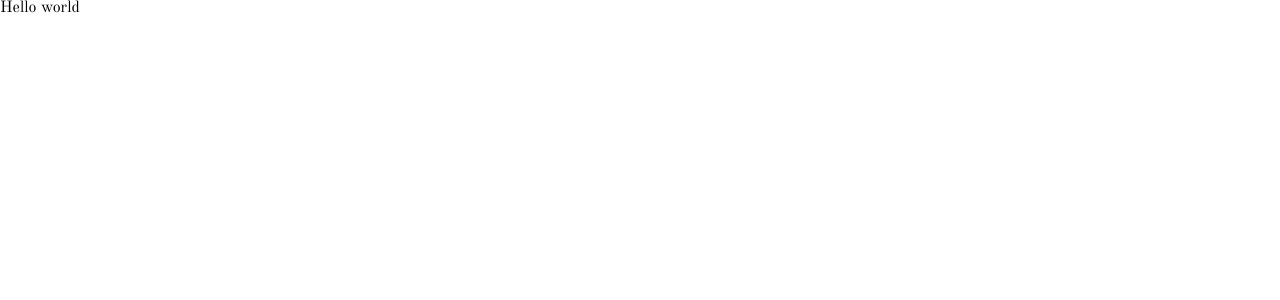
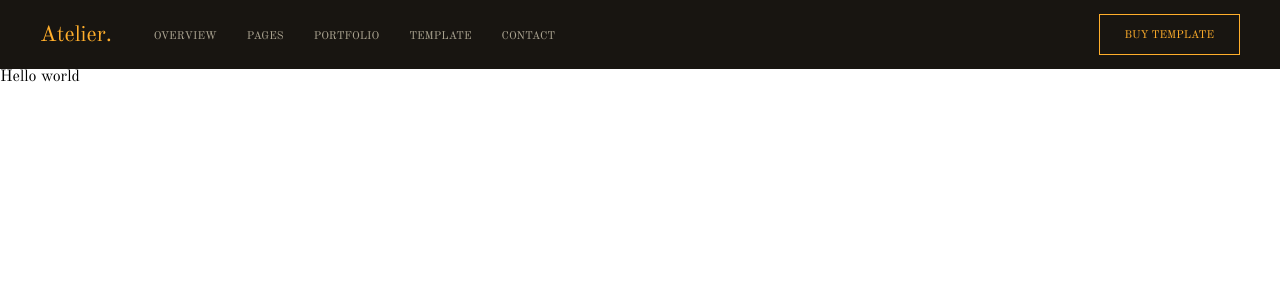
Before and after one commit to Chelovechina/atelier, a React (Vite) app: page / in a window 1280 px wide. Shown: the top 300 px of the page. Built offline with nearby package versions, Linux system fonts and the light colour scheme.

Commit message:
feat: implement header

```diff
--- a/src/App.jsx
+++ b/src/App.jsx
@@ -1,5 +1,12 @@
+import Header from './components/Header/Header';
+
 function App() {
-  return <h1>Hello world</h1>;
+  return (
+    <>
+      <Header />
+      <h1>Hello world</h1>
+    </>
+  );
 }
 
 export default App;
--- /dev/null
+++ b/src/components/Header/Header.jsx
@@ -0,0 +1,28 @@
+import styles from './Header.module.scss';
+import NavItem from './NavItem';
+
+const Header = () => {
+  return (
+    <header className={styles.header}>
+      <div className="container">
+        <nav className={styles.nav}>
+          <a href="#" className={styles.brand}>
+            Atelier.
+          </a>
+          <div className={styles.navWrapper}>
+            <ul className={styles.navList}>
+              <NavItem active text={'overview'} />
+              <NavItem text={'pages'} />
+              <NavItem text={'portfolio'} />
+              <NavItem text={'template'} />
+              <NavItem text={'contact'} />
+            </ul>
+            <a className={styles.btn}>buy template</a>
+          </div>
+        </nav>
+      </div>
+    </header>
+  );
+};
+
+export default Header;
--- /dev/null
+++ b/src/components/Header/Header.module.scss
@@ -0,0 +1,54 @@
+@import "./../../scss/variables";
+
+.header {
+  background-color: $dark-brown;
+  padding: 0 30px;
+}
+.nav {
+  display: flex;
+  align-items: center;
+  padding: 14px 0;
+}
+.navWrapper {
+  display: flex;
+  align-items: center;
+  justify-content: space-between;
+  width: 100%;
+}
+.brand {
+  text-decoration: none;
+  font-size: 22px;
+  line-height: 28px;
+  color: $yellow;
+  margin-right: 42px;
+}
+.navList {
+  display: flex;
+  align-items: center;
+  gap: 30px;
+}
+.navLink {
+  text-decoration: none;
+  font-size: 11px;
+  text-transform: uppercase;
+  color: $gray;
+  transition: color 0.2s ease-in-out;
+
+  &:hover {
+    color: $yellow;
+  }
+}
+.btn {
+  text-decoration: none;
+  padding: 15px 25px 13px;
+  font-size: 11px;
+  text-transform: uppercase;
+  color: $yellow;
+  border: 1px solid $yellow;
+  transition: background-color 0.3s ease-in-out;
+
+  &:hover {
+    color: $dark-brown;
+    background-color: $yellow;
+  }
+}
--- /dev/null
+++ b/src/components/Header/NavItem.jsx
@@ -0,0 +1,13 @@
+import styles from './Header.module.scss';
+
+const NavItem = ({ text, active }) => {
+  return (
+    <li className={styles.navItem}>
+      <a href="#" className={styles.navLink}>
+        {text}
+      </a>
+    </li>
+  );
+};
+
+export default NavItem;
--- a/src/index.scss
+++ /dev/null
@@ -1,3 +0,0 @@
-body {
-  font-family: "Old Standard TT", serif;
-}
--- a/src/scss/index.scss
+++ b/src/scss/index.scss
@@ -6,4 +6,5 @@ body {
 }
 .container {
   max-width: 1200px;
+  margin: 0 auto;
 }
```
